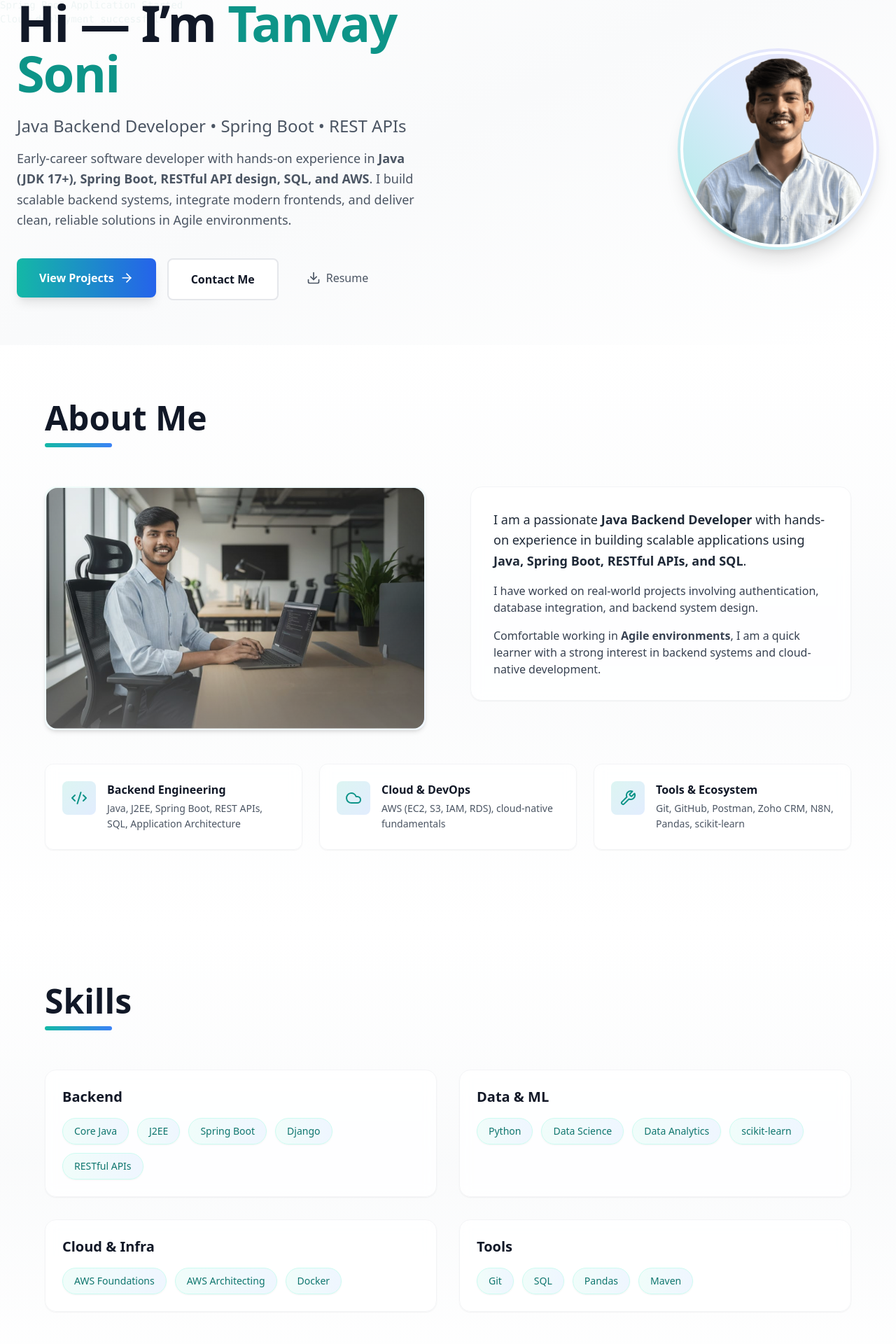
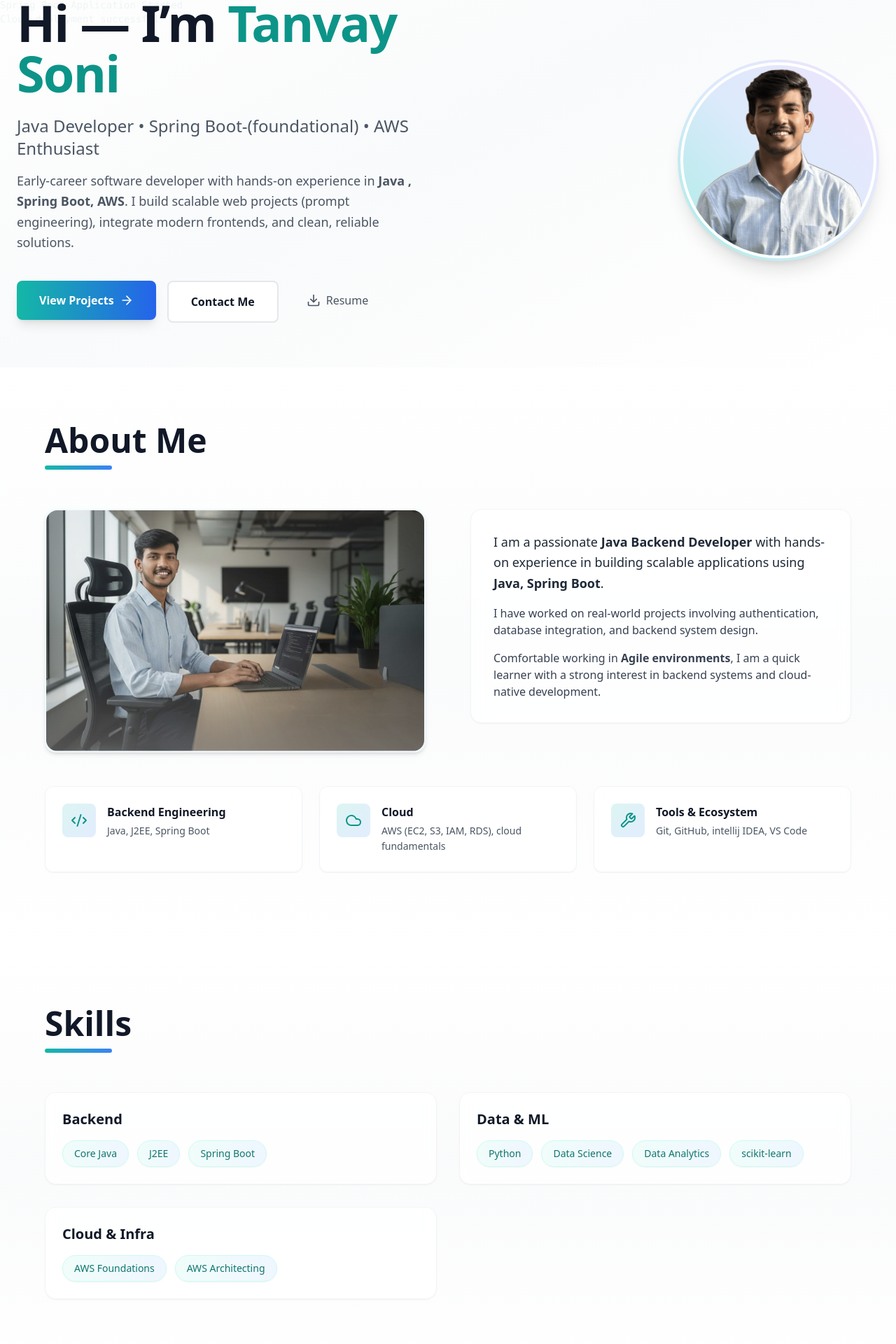
Before and after one commit to TanvaySoni/perosnal-website, a React (Vite) app: page / in a window 1280 px wide. Shown: the part 116-2036 px from the top of the page at 70% size. Built offline with nearby package versions, Linux system fonts and the light colour scheme.

Commit message:
Updated personal website content and design

```diff
--- a/src/components/About.tsx
+++ b/src/components/About.tsx
@@ -6,17 +6,17 @@ export default function About() {
     {
       icon: Code2,
       title: 'Backend Engineering',
-      text: 'Java, J2EE, Spring Boot, REST APIs, SQL, Application Architecture',
+      text: 'Java, J2EE, Spring Boot',
     },
     {
       icon: Cloud,
-      title: 'Cloud & DevOps',
-      text: 'AWS (EC2, S3, IAM, RDS), cloud-native fundamentals',
+      title: 'Cloud',
+      text: 'AWS (EC2, S3, IAM, RDS), cloud fundamentals',
     },
     {
       icon: Wrench,
       title: 'Tools & Ecosystem',
-      text: 'Git, GitHub, Postman, Zoho CRM, N8N, Pandas, scikit-learn',
+      text: 'Git, GitHub, intellij IDEA, VS Code',
     },
   ];
 
@@ -79,7 +79,7 @@ export default function About() {
             <p className="text-lg text-gray-800 leading-relaxed mb-4">
               I am a passionate <strong>Java Backend Developer</strong> with hands-on
               experience in building scalable applications using{' '}
-              <strong>Java, Spring Boot, RESTful APIs, and SQL</strong>.
+              <strong>Java, Spring Boot</strong>.
             </p>
 
             <p className="text-gray-700 mb-4">
--- a/src/components/Hero.tsx
+++ b/src/components/Hero.tsx
@@ -47,14 +47,14 @@ Cloud deployment successful`}
           </h1>
 
           <p className="text-xl md:text-2xl text-gray-600 mb-4 font-medium">
-            Java Backend Developer • Spring Boot • REST APIs
+            Java Developer • Spring Boot-(foundational) • AWS Enthusiast
           </p>
 
           <p className="text-lg text-gray-600 max-w-xl leading-relaxed mb-10">
             Early-career software developer with hands-on experience in
-            <strong> Java (JDK 17+), Spring Boot, RESTful API design, SQL, and AWS</strong>.
-            I build scalable backend systems, integrate modern frontends, and
-            deliver clean, reliable solutions in Agile environments.
+            <strong> Java , Spring Boot, AWS</strong>.
+            I build scalable web projects (prompt engineering), integrate modern frontends, and
+            clean, reliable solutions.
           </p>
 
           {/* CTA */}
--- a/src/components/Projects.tsx
+++ b/src/components/Projects.tsx
@@ -11,13 +11,13 @@ export default function Projects() {
       title: 'AI Resume Builder',
       subtitle: 'AI-powered resume generator',
       description:
-        'An intelligent resume builder that parses user input and produces ATS-friendly resumes using NLP. Allows templating, PDF export, and role-specific recommendations.',
+        'An intelligent resume builder that parses user input and produces ATS-friendly resumes using INTREGATED AI. Allows templating, PDF export, and role-specific recommendations.',
       tech: ['Java', 'Spring Boot', 'ReactJS', 'Ollama', 'SQL'],
       github: 'https://github.com/TanvaySoni/resume-ai',
       demoVideo: '/videos/project-video.mp4',
     },
     {
-      title: 'AI Deepfake Detection System',
+     title: 'AI Deepfake Detection System(UNDER DEVELOPMENT)',
       subtitle: 'Detects manipulated images & videos',
       description:
         'A deep learning-based system that identifies deepfake images and videos using CNN-based feature extraction and facial forensics techniques. Designed to improve media authenticity and cyber security.',
--- a/src/components/Skills.tsx
+++ b/src/components/Skills.tsx
@@ -4,7 +4,7 @@ export default function Skills() {
   const skillGroups = [
     {
       category: 'Backend',
-      skills: ['Core Java', 'J2EE', 'Spring Boot', 'Django', 'RESTful APIs'],
+      skills: ['Core Java', 'J2EE', 'Spring Boot'],
     },
     {
       category: 'Data & ML',
@@ -12,12 +12,9 @@ export default function Skills() {
     },
     {
       category: 'Cloud & Infra',
-      skills: ['AWS Foundations', 'AWS Architecting', 'Docker'],
+      skills: ['AWS Foundations', 'AWS Architecting'],
     },
-    {
-      category: 'Tools',
-      skills: ['Git', 'SQL', 'Pandas', 'Maven'],
-    },
+
   ];
 
   return (
```
Also changed, not shown: 1 other file (tests, documents, lock files or other folders).
